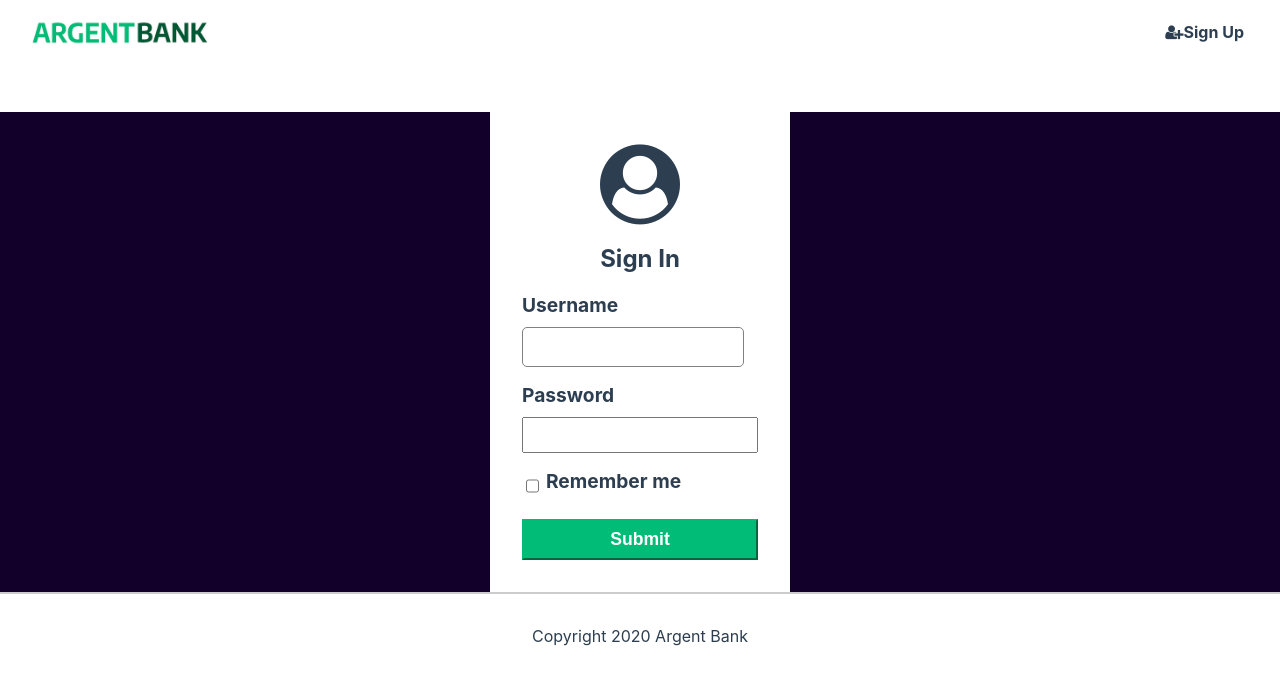
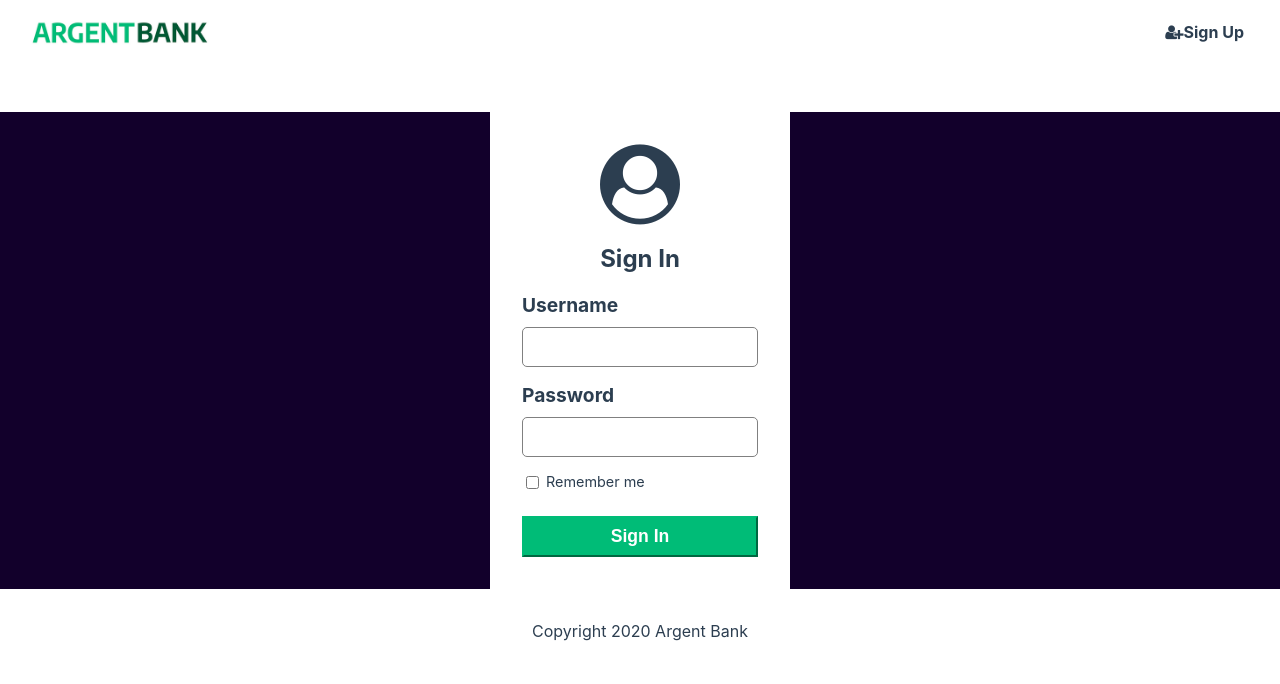
Before and after one commit to illeone/MillocoNicolas_13_31.07.2022-, a React (Create React App) app in the folder front/: page /sign-in in a window 1280 px wide. Shown: the top 684 px of the page. Built offline with nearby package versions, Linux system fonts and the light colour scheme.

Commit message:
création d'un composant bouton pour les submit
utilisation du composant dans SignIn et SignUp et ajustement graphique

```diff
--- a/front/src/App.css
+++ b/front/src/App.css
@@ -15,6 +15,7 @@ body {
 
 .main {
   flex: 1;
+  /* height:50rem; */
 }
 
 .bg-dark {
@@ -54,10 +55,13 @@ body {
 .main-nav-item {
   text-decoration: none;
   margin-right: 1rem;
+  font-weight: bold;
 }
 
 .main-nav-item:hover {
-  text-decoration: underline;
+  text-decoration:underline #00bc77;
+  cursor: pointer;
+  color:#00bc77;
 }
 
 .main-nav-logo {
@@ -186,10 +190,13 @@ body {
 
 .input-remember {
   display: flex;
+  align-items:flex-start;
 }
 
 .input-remember label {
   margin-left: 0.25rem;
+  font-size:0.9rem;
+  font-weight:normal;
 }
 
 .input-wrapper {
@@ -211,7 +218,7 @@ body {
 .footer {
   display: flex;
   justify-content: center;
-  border-top: 2px solid #ccc;
+  /* border-top: 2px solid #ccc; */
   padding: 2rem 0 1.5rem;
 }
 
@@ -265,9 +272,17 @@ body {
   padding: 10px;
 }
 
+.edit-button:hover {
+  border-color: #00965f;
+  background-color: #00965f;
+}
+
 .header {
   color: #fff;
   margin-bottom: 2rem;
+}
+.text-welcome{
+  padding-top: 2rem;
 }
 
 .transaction-button {
@@ -418,7 +433,18 @@ input[type="text"] {
   font-size: 1em;
   border-radius: 5px;
   border: 1px solid grey;
-  width: 200px;
+}
+input[type="email"] {
+  padding: 10px;
+  font-size: 1em;
+  border-radius: 5px;
+  border: 1px solid grey;
+}
+input[type="password"] {
+  padding: 10px;
+  font-size: 1em;
+  border-radius: 5px;
+  border: 1px solid grey;
 }
 
 button {
@@ -432,17 +458,17 @@ button {
 }
 
 .save-button {
-  background-color: #4CAF50; /* Green */
+  background-color: #00bc77;
 }
 
 .cancel-button {
-  background-color: #f44336; /* Red */
+  background-color: #f44336;
 }
 
 .save-button:hover {
-  background-color: #45a049; /* Darker green */
+  background-color: #00a166;
 }
 
 .cancel-button:hover {
-  background-color: #da190b; /* Darker red */
+  background-color: #da190b;
 }
--- a/front/src/components/NavBar.js
+++ b/front/src/components/NavBar.js
@@ -33,7 +33,7 @@ function NavBar({authType}) {
                         <i className="fa fa-user-circle"></i>
                         {auth?.userInfos?.body?.firstName}
                     </a>
-                    <span className="main-nav-item" style={{ textDecoration: 'none' }} onClick={handleLogOut}>
+                    <span className="main-nav-item"  onClick={handleLogOut}>
                         <i className="fa fa-sign-out"></i>
                         Log Out
                     </span>
--- /dev/null
+++ b/front/src/components/SubmitBoutton.js
@@ -0,0 +1,7 @@
+import React from 'react';
+
+const SubmitButton = ({ text }) => (
+  <input className="sign-in-button" type="submit" value={text} />
+);
+
+export default SubmitButton;
--- a/front/src/pages/SignIn.js
+++ b/front/src/pages/SignIn.js
@@ -3,8 +3,10 @@ import { useNavigate } from 'react-router-dom';
 import { useDispatch, useSelector } from "react-redux";
 
 import { login } from '../features/auth/asyncThunkService';
+
 import Loader from '../Components/Loader';
 import NavBar from '../Components/NavBar';
+import SubmitButton from '../Components/SubmitBoutton';
 
 function SignIn() {
 
@@ -52,7 +54,7 @@ function SignIn() {
                             <label htmlFor="remember-me">Remember me</label>
                         </div>
 
-                        <input className="sign-in-button" type = "submit" />
+                        <SubmitButton text="Sign In" />
                     </form>
                 </section>
             </main>
--- a/front/src/pages/SignUp.js
+++ b/front/src/pages/SignUp.js
@@ -5,6 +5,7 @@ import {useDispatch, useSelector} from "react-redux";
 import { register } from '../features/auth/asyncThunkService';
 import Loader from '../Components/Loader';
 import NavBar from '../Components/NavBar';
+import SubmitButton from '../Components/SubmitBoutton';
 
 function SignUp() {
 
@@ -50,7 +51,7 @@ function SignUp() {
                             <input type="text" id="username" value={firstname} onChange ={e => setFirstname(e.target.value)} />
                         </div>
                         <div className="input-wrapper">
-                            <label htmlFor="password">Last name</label>
+                            <label htmlFor="lastname">Last name</label>
                             <input type="text" id="lastname" value={lastname} onChange ={e => setLastname(e.target.value)} />
                         </div>
                         <div className="input-wrapper">
@@ -66,7 +67,7 @@ function SignUp() {
                             <label htmlFor="remember-me">Remember me</label>
                         </div>
 
-                        <input className="sign-in-button" type = "submit" />
+                        <SubmitButton text="Sign Up" />
 
                     </form>
                 </section>
--- a/front/src/pages/User.js
+++ b/front/src/pages/User.js
@@ -28,7 +28,7 @@ function User () {
     <NavBar />
     <main className="main bg-dark">
       <div className="header">
-        <h1>Welcome back<br />{auth?.userInfos?.body?.firstName} {auth?.userInfos?.body?.lastName}</h1>
+        <h1 className="text-welcome">Welcome back<br />{auth?.userInfos?.body?.firstName} {auth?.userInfos?.body?.lastName}</h1>
         { show ? <Form setShow={setShow} /> : <button className="edit-button" onClick={() => setShow(true)}>Edit Name</button> }
       </div>
       <h2 className="sr-only">Accounts</h2>
```
Also changed, not shown: 1 other file (tests, documents, lock files or other folders).
